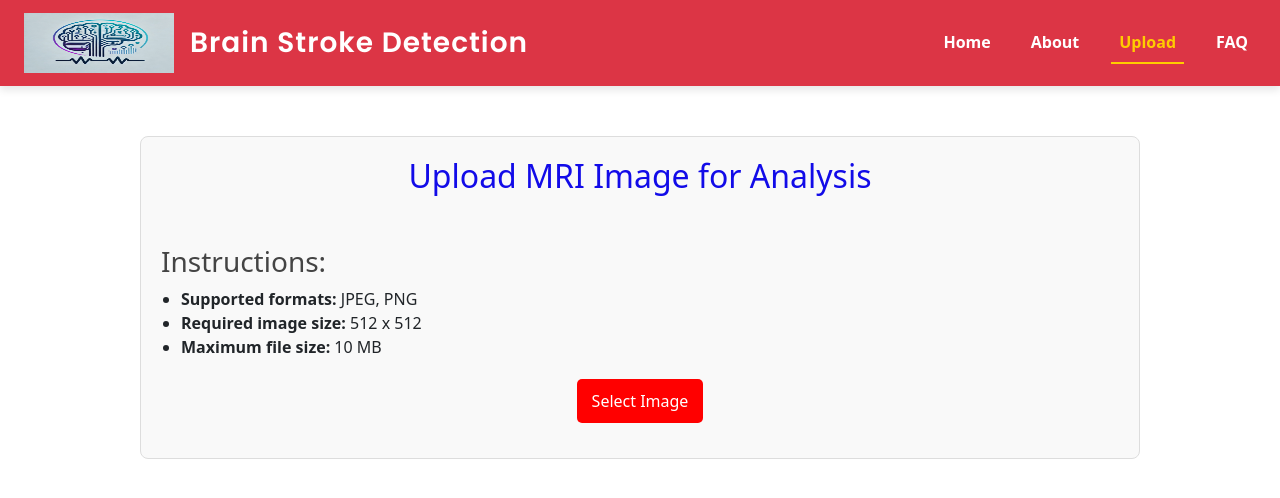
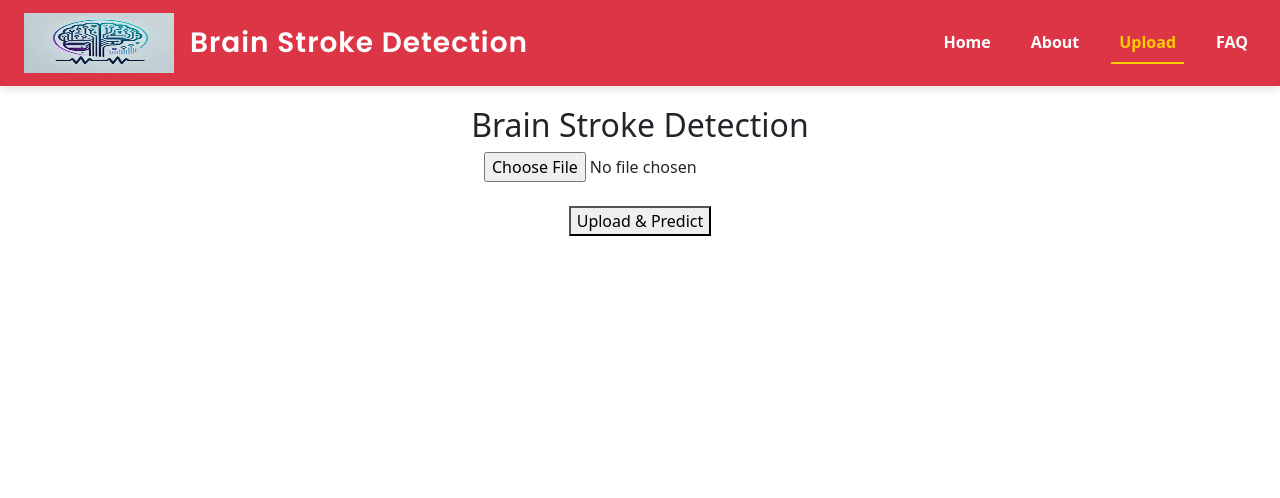
Before and after one commit to Pratikkuntawar/brainstrokedetection, a React (Create React App) app: page /upload in a window 1280 px wide. Shown: the top 498 px of the page. Built offline with nearby package versions, Linux system fonts and the light colour scheme.

Commit message:
Update Upload.js

```diff
--- a/src/components/Upload.js
+++ b/src/components/Upload.js
@@ -710,54 +710,221 @@
 // };
 
 // export default Upload;
+// import React, { useState } from "react";
+// import "./Upload.css";
+
+// const Upload = () => {
+//     const [file, setFile] = useState(null);
+//     const [response, setResponse] = useState(null);
+//     const [error, setError] = useState(null);
+//     const [showSummary, setShowSummary] = useState(false);
+
+//     const handleFileChange = (e) => {
+//         const selectedFile = e.target.files[0];
+//         if (selectedFile) setFile(selectedFile);
+//     };
+
+//     const handleUpload = async () => {
+//         if (!file) {
+//             alert("Please select a file first!");
+//             return;
+//         }
+
+//         const formData = new FormData();
+//         formData.append("file", file);
+
+//         try {
+//             const res = await fetch("https://final-year-pro-ut4k.onrender.com/predict", {
+//                 method: "POST",
+//                 body: formData,
+//             });
+
+//             if (!res.ok) throw new Error(`Error: ${res.status} ${res.statusText}`);
+
+//             const data = await res.json();
+//             setResponse(data);
+//             setError(null);
+//             setShowSummary(false);
+//         } catch (err) {
+//             setError(err.message);
+//             setResponse(null);
+//         }
+//     };
+
+//     const getPredictionLabel = (predictedClass) => {
+//         switch (predictedClass) {
+//             case 0:
+//                 return "Hemorrhagic Stroke";
+//             case 1:
+//                 return "Ischemic Stroke";
+//             case 2:
+//                 return "Normal Brain";
+//             default:
+//                 return "Unknown";
+//         }
+//     };
+
+//     return (
+//         <div className="upload-container">
+//             <h2 className="upload-title">Upload MRI Image for Analysis</h2>
+
+//             <div className="instructions">
+//                 <h3>Instructions:</h3>
+//                 <ul>
+//                     <li><strong>Supported formats:</strong> JPEG, PNG</li>
+//                     <li><strong>Required image size:</strong> 512 x 512</li>
+//                     <li><strong>Maximum file size:</strong> 10 MB</li>
+//                 </ul>
+//             </div>
+
+//             <div className="upload-input">
+//                 <input type="file" onChange={handleFileChange} style={{ display: "none" }} id="file-upload" />
+//                 <button className="upload-btn" onClick={() => document.getElementById("file-upload").click()}>Select Image</button>
+//             </div>
+
+//             {file && (
+//                 <div className="image-preview">
+//                     <img src={URL.createObjectURL(file)} alt="Selected" className="preview-img" />
+//                 </div>
+//             )}
+
+//             {file && <button className="upload-btn" onClick={handleUpload}>Upload</button>}
+
+//             {error && (
+//                 <div className="error-message">
+//                     <h3>Error:</h3>
+//                     <p>{error}</p>
+//                 </div>
+//             )}
+
+//             {response && (
+//                 <div className="result-container">
+//                     <strong>Result of Brain Stroke Prediction:</strong>
+//                     <span className="prediction-result">{getPredictionLabel(response.predicted_class)}</span>
+
+//                     {(response.predicted_class === 0 || response.predicted_class === 1) && (
+//                         <button
+//                             className="summary-btn"
+//                             onClick={() => setShowSummary(!showSummary)}
+//                         >
+//                             {showSummary ? "Hide Summary" : "Show Summary"}
+//                         </button>
+//                     )}
+//                 </div>
+//             )}
+
+//             {/* Summary table - only shows when showSummary is true */}
+//             {showSummary && response && (
+//                 <div className="summary-table">
+//                     <h3>📝 Stroke Prediction Summary</h3>
+//                     <table>
+//                         <thead>
+//                             <tr>
+//                                 <th>Feature</th>
+//                                 <th>Result / Value</th>
+//                             </tr>
+//                         </thead>
+//                         <tbody>
+//                             <tr>
+//                                 <td>Prediction</td>
+//                                 <td>🧠 {getPredictionLabel(response.predicted_class)}</td>
+//                             </tr>
+//                             <tr>
+//                                 <td>Confidence Level</td>
+//                                 <td>📊 92% (Model Accuracy)</td>
+//                             </tr>
+//                             <tr>
+//                                 <td>Possible Symptoms</td>
+//                                 <td>Weakness, Speech Difficulty (if applicable)</td>
+//                             </tr>
+//                             <tr>
+//                                 <td>Suggested Next Step</td>
+//                                 <td>🩺 Consult Neurologist / Further MRI Scan</td>
+//                             </tr>
+//                         </tbody>
+//                     </table>
+//                 </div>
+//             )}
+//         </div>
+//     );
+// };
+
+// export default Upload;
+
+
+
+
+
+
+
 import React, { useState } from "react";
-import "./Upload.css";
 
 const Upload = () => {
-    const [file, setFile] = useState(null);
-    const [response, setResponse] = useState(null);
-    const [error, setError] = useState(null);
+  const [selectedFile, setSelectedFile] = useState(null);
+  const [processedImage, setProcessedImage] = useState(null);
+  const [predictedClass, setPredictedClass] = useState(null);
+  const [confidenceScore, setConfidenceScore] = useState(null);
+  const [uploaded, setUploaded] = useState(false);
   const [showSummary, setShowSummary] = useState(false);
 
-    const handleFileChange = (e) => {
-        const selectedFile = e.target.files[0];
-        if (selectedFile) setFile(selectedFile);
+  const handleFileChange = (event) => {
+    setSelectedFile(event.target.files[0]);
+    setProcessedImage(null);
+    setPredictedClass(null);
+    setConfidenceScore(null);
+    setUploaded(false);
+    setShowSummary(false);
   };
 
   const handleUpload = async () => {
-        if (!file) {
-            alert("Please select a file first!");
+    if (!selectedFile) {
+      alert("Please select an image first.");
       return;
     }
 
     const formData = new FormData();
-        formData.append("file", file);
+    formData.append("file", selectedFile);
 
     try {
-            const res = await fetch("https://final-year-pro-ut4k.onrender.com/predict", {
+      const response = await fetch("https://final-year-pro-ut4k.onrender.com/predict/", {
         method: "POST",
         body: formData,
       });
 
-            if (!res.ok) throw new Error(`Error: ${res.status} ${res.statusText}`);
+      if (!response.ok) {
+        throw new Error(`API error: ${response.status}`);
+      }
 
-            const data = await res.json();
-            setResponse(data);
-            setError(null);
-            setShowSummary(false);
-        } catch (err) {
-            setError(err.message);
-            setResponse(null);
+      // ✅ Extract predicted class & confidence score from response headers
+      const predictedClass = response.headers.get("x-predicted-class");
+      const confidenceScore = response.headers.get("x-confidence-score");
+
+      console.log("Predicted Class:", predictedClass);
+      console.log("Confidence Score:", confidenceScore);
+
+      if (!predictedClass) {
+        alert("Prediction failed. No class received.");
+        return;
+      }
+
+      const blob = await response.blob();
+      setProcessedImage(URL.createObjectURL(blob));
+      setPredictedClass(predictedClass.trim());
+      setConfidenceScore(confidenceScore ? confidenceScore.trim() : "N/A");
+      setUploaded(true);
+    } catch (error) {
+      console.error("Error uploading file:", error);
+      alert("Error processing the image. Please try again.");
     }
   };
 
-    const getPredictionLabel = (predictedClass) => {
+  const getClassLabel = (predictedClass) => {
     switch (predictedClass) {
-            case 0:
+      case "0":
         return "Hemorrhagic Stroke";
-            case 1:
+      case "1":
         return "Ischemic Stroke";
-            case 2:
+      case "2":
         return "Normal Brain";
       default:
         return "Unknown";
@@ -765,81 +932,57 @@ const Upload = () => {
   };
 
   return (
-        <div className="upload-container">
-            <h2 className="upload-title">Upload MRI Image for Analysis</h2>
+    <div style={{ textAlign: "center", padding: "20px" }}>
+      <h2>Brain Stroke Detection</h2>
 
-            <div className="instructions">
-                <h3>Instructions:</h3>
-                <ul>
-                    <li><strong>Supported formats:</strong> JPEG, PNG</li>
-                    <li><strong>Required image size:</strong> 512 x 512</li>
-                    <li><strong>Maximum file size:</strong> 10 MB</li>
-                </ul>
-            </div>
+      {/* File Upload Input */}
+      <input type="file" accept="image/*" onChange={handleFileChange} />
+      <br /><br />
 
-            <div className="upload-input">
-                <input type="file" onChange={handleFileChange} style={{ display: "none" }} id="file-upload" />
-                <button className="upload-btn" onClick={() => document.getElementById("file-upload").click()}>Select Image</button>
-            </div>
+      {/* Upload Button */}
+      <button onClick={handleUpload}>Upload & Predict</button>
 
-            {file && (
-                <div className="image-preview">
-                    <img src={URL.createObjectURL(file)} alt="Selected" className="preview-img" />
+      {/* Show Processed Image */}
+      {uploaded && processedImage && (
+        <div style={{ marginTop: "20px" }}>
+          <h3>Processed Image</h3>
+          <img src={processedImage} alt="Processed" style={{ width: "300px", border: "1px solid #ccc" }} />
         </div>
       )}
 
-            {file && <button className="upload-btn" onClick={handleUpload}>Upload</button>}
-
-            {error && (
-                <div className="error-message">
-                    <h3>Error:</h3>
-                    <p>{error}</p>
+      {/* Show Predicted Class */}
+      {predictedClass && (
+        <div style={{ marginTop: "20px" }}>
+          <h3>Brain Stroke Prediction: {getClassLabel(predictedClass)}</h3>
         </div>
       )}
 
-            {response && (
-                <div className="result-container">
-                    <strong>Result of Brain Stroke Prediction:</strong>
-                    <span className="prediction-result">{getPredictionLabel(response.predicted_class)}</span>
-
-                    {(response.predicted_class === 0 || response.predicted_class === 1) && (
-                        <button
-                            className="summary-btn"
-                            onClick={() => setShowSummary(!showSummary)}
-                        >
-                            {showSummary ? "Hide Summary" : "Show Summary"}
-                        </button>
-                    )}
+      {/* Show "View Summary" Button */}
+      {predictedClass && (
+        <div style={{ marginTop: "10px" }}>
+          <button onClick={() => setShowSummary(true)}>View Summary</button>
         </div>
       )}
 
-            {/* Summary table - only shows when showSummary is true */}
-            {showSummary && response && (
-                <div className="summary-table">
-                    <h3>📝 Stroke Prediction Summary</h3>
-                    <table>
+      {/* Summary Table */}
+      {showSummary && predictedClass && (
+        <div style={{ marginTop: "20px", border: "1px solid #ccc", padding: "10px", display: "inline-block" }}>
+          <h4>Summary</h4>
+          <table border="1" style={{ width: "100%", borderCollapse: "collapse" }}>
             <thead>
               <tr>
-                                <th>Feature</th>
-                                <th>Result / Value</th>
+                <th>Parameter</th>
+                <th>Value</th>
               </tr>
             </thead>
             <tbody>
               <tr>
-                                <td>Prediction</td>
-                                <td>🧠 {getPredictionLabel(response.predicted_class)}</td>
+                <td>Predicted Class</td>
+                <td>{getClassLabel(predictedClass)}</td>
               </tr>
               <tr>
-                                <td>Confidence Level</td>
-                                <td>📊 92% (Model Accuracy)</td>
-                            </tr>
-                            <tr>
-                                <td>Possible Symptoms</td>
-                                <td>Weakness, Speech Difficulty (if applicable)</td>
-                            </tr>
-                            <tr>
-                                <td>Suggested Next Step</td>
-                                <td>🩺 Consult Neurologist / Further MRI Scan</td>
+                <td>Confidence Score</td>
+                <td>{confidenceScore ? confidenceScore : "N/A"}</td>
               </tr>
             </tbody>
           </table>
@@ -850,149 +993,6 @@ const Upload = () => {
 };
 
 export default Upload;
-
-
-
-
-
-
-
-// import React, { useState } from "react";
-
-// const BrainStrokePrediction = () => {
-//   const [selectedFile, setSelectedFile] = useState(null);
-//   const [processedImage, setProcessedImage] = useState(null);
-//   const [predictedClass, setPredictedClass] = useState(null);
-//   const [confidenceScore, setConfidenceScore] = useState(null);
-//   const [uploaded, setUploaded] = useState(false);
-//   const [showSummary, setShowSummary] = useState(false);
-
-//   const handleFileChange = (event) => {
-//     setSelectedFile(event.target.files[0]);
-//     setProcessedImage(null);
-//     setPredictedClass(null);
-//     setConfidenceScore(null);
-//     setUploaded(false);
-//     setShowSummary(false);
-//   };
-
-//   const handleUpload = async () => {
-//     if (!selectedFile) {
-//       alert("Please select an image first.");
-//       return;
-//     }
-
-//     const formData = new FormData();
-//     formData.append("file", selectedFile);
-
-//     try {
-//       const response = await fetch("https://final-year-pro-ut4k.onrender.com/predict/", {
-//         method: "POST",
-//         body: formData,
-//       });
-
-//       if (!response.ok) {
-//         throw new Error(`API error: ${response.status}`);
-//       }
-
-//       // ✅ Extract predicted class & confidence score from response headers
-//       const predictedClass = response.headers.get("x-predicted-class");
-//       const confidenceScore = response.headers.get("x-confidence-score");
-
-//       console.log("Predicted Class:", predictedClass);
-//       console.log("Confidence Score:", confidenceScore);
-
-//       if (!predictedClass) {
-//         alert("Prediction failed. No class received.");
-//         return;
-//       }
-
-//       const blob = await response.blob();
-//       setProcessedImage(URL.createObjectURL(blob));
-//       setPredictedClass(predictedClass.trim());
-//       setConfidenceScore(confidenceScore ? confidenceScore.trim() : "N/A");
-//       setUploaded(true);
-//     } catch (error) {
-//       console.error("Error uploading file:", error);
-//       alert("Error processing the image. Please try again.");
-//     }
-//   };
-
-//   const getClassLabel = (predictedClass) => {
-//     switch (predictedClass) {
-//       case "0":
-//         return "Hemorrhagic Stroke";
-//       case "1":
-//         return "Ischemic Stroke";
-//       case "2":
-//         return "Normal Brain";
-//       default:
-//         return "Unknown";
-//     }
-//   };
-
-//   return (
-//     <div style={{ textAlign: "center", padding: "20px" }}>
-//       <h2>Brain Stroke Detection</h2>
-
-//       {/* File Upload Input */}
-//       <input type="file" accept="image/*" onChange={handleFileChange} />
-//       <br /><br />
-
-//       {/* Upload Button */}
-//       <button onClick={handleUpload}>Upload & Predict</button>
-
-//       {/* Show Processed Image */}
-//       {uploaded && processedImage && (
-//         <div style={{ marginTop: "20px" }}>
-//           <h3>Processed Image</h3>
-//           <img src={processedImage} alt="Processed" style={{ width: "300px", border: "1px solid #ccc" }} />
-//         </div>
-//       )}
-
-//       {/* Show Predicted Class */}
-//       {predictedClass && (
-//         <div style={{ marginTop: "20px" }}>
-//           <h3>Brain Stroke Prediction: {getClassLabel(predictedClass)}</h3>
-//         </div>
-//       )}
-
-//       {/* Show "View Summary" Button */}
-//       {predictedClass && (
-//         <div style={{ marginTop: "10px" }}>
-//           <button onClick={() => setShowSummary(true)}>View Summary</button>
-//         </div>
-//       )}
-
-//       {/* Summary Table */}
-//       {showSummary && predictedClass && (
-//         <div style={{ marginTop: "20px", border: "1px solid #ccc", padding: "10px", display: "inline-block" }}>
-//           <h4>Summary</h4>
-//           <table border="1" style={{ width: "100%", borderCollapse: "collapse" }}>
-//             <thead>
-//               <tr>
-//                 <th>Parameter</th>
-//                 <th>Value</th>
-//               </tr>
-//             </thead>
-//             <tbody>
-//               <tr>
-//                 <td>Predicted Class</td>
-//                 <td>{getClassLabel(predictedClass)}</td>
-//               </tr>
-//               <tr>
-//                 <td>Confidence Score</td>
-//                 <td>{confidenceScore ? confidenceScore : "N/A"}</td>
-//               </tr>
-//             </tbody>
-//           </table>
-//         </div>
-//       )}
-//     </div>
-//   );
-// };
-
-// export default BrainStrokePrediction;
 
 
 
```
Lines whose indentation alone changed are shown as unchanged.
